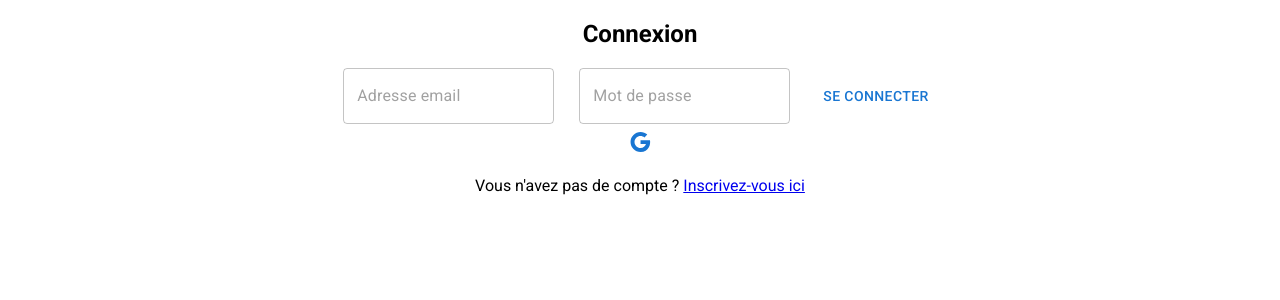
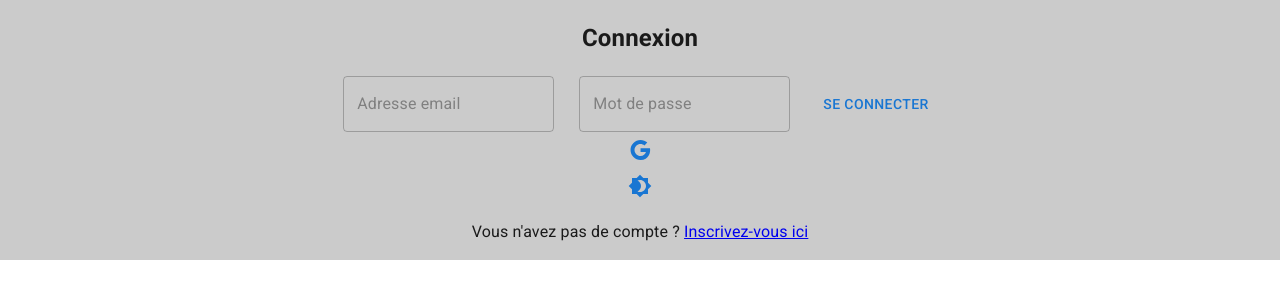
Before and after one commit to Melliaganz/MellianFriends, a React (Create React App) app: page /login in a window 1280 px wide. Shown: the top 300 px of the page. Built offline with nearby package versions, Linux system fonts and the light colour scheme; no server answers.

Commit message:
ajout darkmode

```diff
--- a/src/App.css
+++ b/src/App.css
@@ -2,7 +2,6 @@
 
 body{
   font-family: 'Roboto', sans-serif;
-
 }
 .headerContainer{
   position: sticky;
@@ -17,6 +16,8 @@ body{
   justify-content: center;
   align-items: center;
   flex-direction: column;
+  top: 5px;
+  background-color: #00000034;
 }
 .dark-mode-toggle {
   background-color: transparent;
--- a/src/App.js
+++ b/src/App.js
@@ -1,4 +1,4 @@
-import React, { useState } from 'react';
+import React, { useEffect, useState } from 'react';
 import { BrowserRouter as Router, Routes, Route, Navigate } from 'react-router-dom';
 import Login from './pages/Login';
 import Signup from './pages/Signup';
@@ -8,11 +8,16 @@ import { getAuth, signOut, onAuthStateChanged  } from 'firebase/auth';
 import Header from './components/Header';
 import { createTheme, ThemeProvider } from '@mui/material/styles';
 import "./App.css"
-
+import { CssBaseline } from '@mui/material';
 
 function App() {
   const [user, setUser] = useState(null);
   const [darkMode, setDarkMode] = useState(false);
+  const [theme, setTheme] = useState(createTheme({
+    palette: {
+      mode: 'light',
+    },
+  }));
 
   const firebaseConfig = {
     apiKey: process.env.REACT_APP_FIREBASE_API_KEY,
@@ -25,17 +30,33 @@ function App() {
   };
   const firebaseApp = initializeApp(firebaseConfig);
   const auth = getAuth(firebaseApp);
+
   const toggleDarkMode = () => {
     setDarkMode(!darkMode);
+    const updatedTheme = createTheme({
+      palette: {
+        mode: darkMode ? 'dark' : 'light',
+        primary: {
+          main: darkMode ? '#ff9800' : '#3f51b5',
+        },
+        secondary: {
+          main: darkMode ? '#f44336' : '#f50057',
+        },
+        background: {
+          default: darkMode ? '#ffffff' : '#000000',
+        },
+      },
+    });
+    setTheme(updatedTheme);
   };
-  onAuthStateChanged(auth, (user) => {
+
+  useEffect(() => {
+    const unsubscribe = onAuthStateChanged(auth, (user) => {
       setUser(user);
     });
-  const theme = createTheme({
-    palette: {
-      mode: darkMode ? 'dark' : 'light',
-    },
-  });
+    return unsubscribe;
+  }, [auth]);
+
   const handleLogout = async () => {
     try {
       await signOut(auth);
@@ -48,16 +69,11 @@ function App() {
   return (
     <Router>
       <ThemeProvider theme={theme}>
+        <CssBaseline />
         {user && <Header user={user} handleLogout={handleLogout} darkMode={darkMode} toggleDarkMode={toggleDarkMode} />}
         <Routes>
-        <Route
-          path="/login"
-          element={<Login auth={auth} />}
-        />
-        <Route
-          path="/signup"
-          element={<Signup auth={auth} />}
-        />
+          <Route path="/login" element={<Login auth={auth} toggleDarkMode={toggleDarkMode} darkMode={darkMode}  />} />
+          <Route path="/signup" element={<Signup auth={auth} />} />
           <Route
             path="/"
             element={
@@ -68,6 +84,6 @@ function App() {
       </ThemeProvider>
     </Router>
   );
-};
+}
 
 export default App;
--- a/src/pages/Login.js
+++ b/src/pages/Login.js
@@ -2,12 +2,12 @@
 import React, { useState } from 'react';
 import { Link, Navigate, useNavigate } from 'react-router-dom';
 import { signInWithPopup, GoogleAuthProvider } from 'firebase/auth';
-import { Google } from '@mui/icons-material';
+import { Brightness4, Brightness7, Google } from '@mui/icons-material';
 import { signInWithEmailAndPassword } from 'firebase/auth';
 import { Button, TextField } from '@mui/material';
 
 
-function Login({ auth }) {
+function Login({ auth, toggleDarkMode, darkMode }) {
   const [email, setEmail] = useState('');
   const [password, setPassword] = useState('');
   const navigate = useNavigate();
@@ -29,7 +29,7 @@ function Login({ auth }) {
     try {
       const provider = new GoogleAuthProvider();
       await signInWithPopup(auth, provider);
-      navigate('/'); // Redirige après la connexion réussie
+      navigate('/');
     } catch (error) {
       console.error('Error signing in with Google:', error);
     }
@@ -55,6 +55,9 @@ function Login({ auth }) {
         <Button type="submit">Se connecter</Button>
       </form>
       <Button onClick={handleGoogleSignIn}><Google/></Button>
+      <Button onClick={toggleDarkMode}>
+          {darkMode ? <Brightness7 /> : <Brightness4 />}
+        </Button>
       <p>Vous n'avez pas de compte ? <Link to="/signup">Inscrivez-vous ici</Link></p>
     </div>
   );
```
Lines whose indentation alone changed are shown as unchanged.
